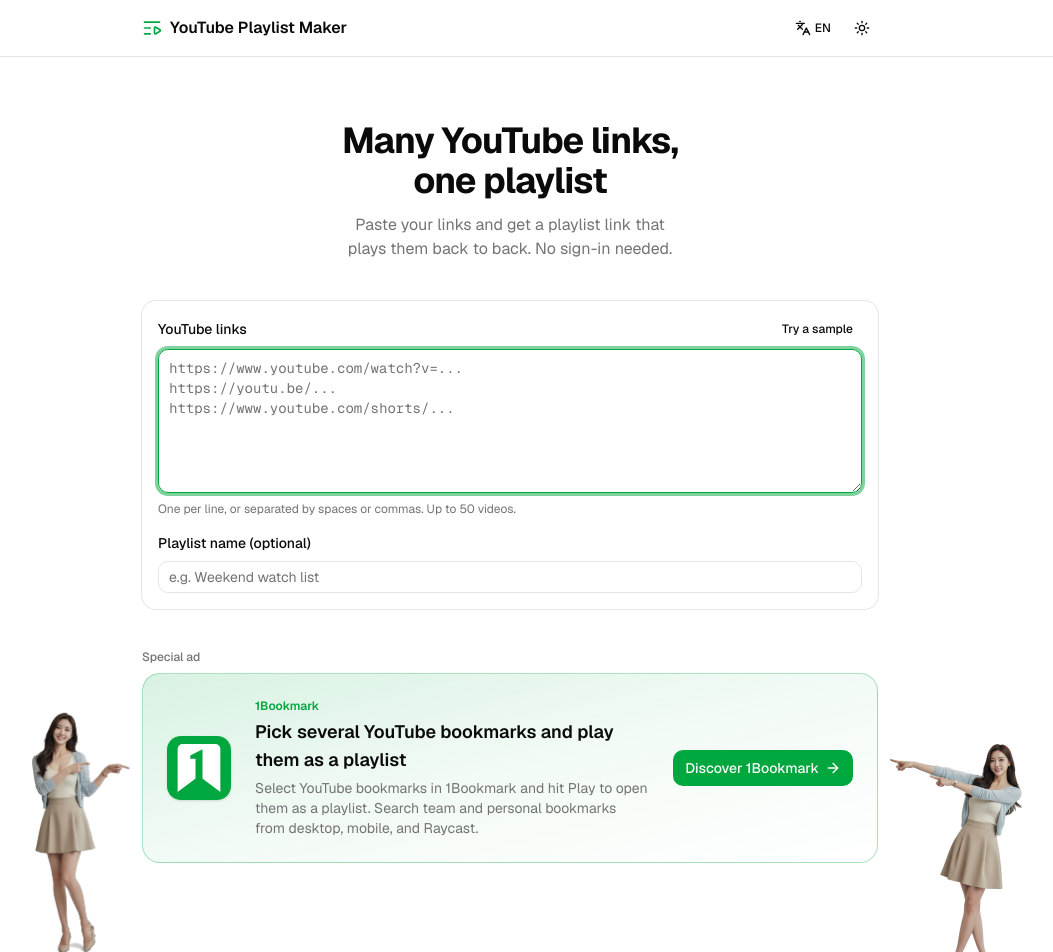
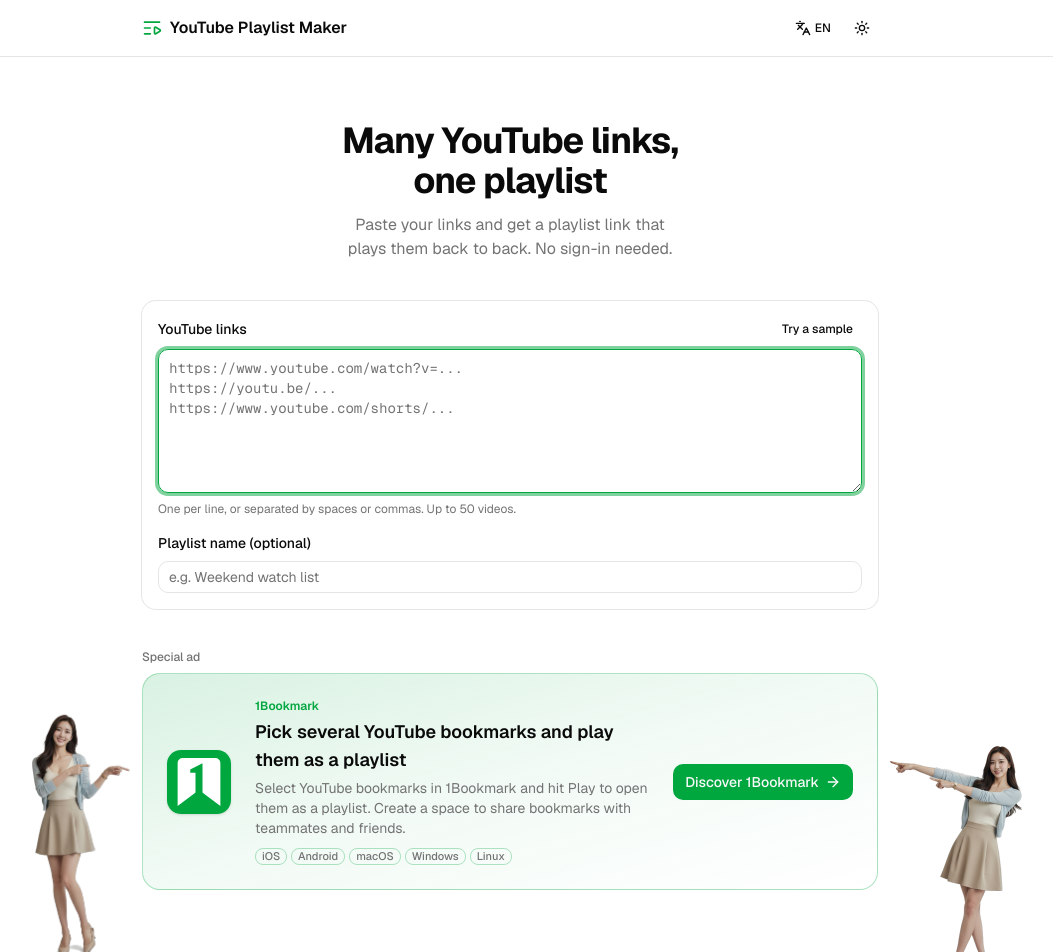
Before and after one commit to ACupofCommit/youtube-playlist-maker, a Next.js app: page /en in a window 1280 px wide. Shown: the top 952 px of the page, without its empty margins (130-1183 px from the left). Built offline with nearby package versions, Linux system fonts and the light colour scheme.

Commit message:
feat: 배너 문구를 공유 중심으로 바꾸고 플랫폼 라벨 추가, 좁은 화면에서 '특별한 광고'를 배너 바로 위에
Co-Authored-By: Claude Opus 5.5 (1M context) <noreply@anthropic.com>
Claude-Session: https://claude.ai/code/session_01EECRzdjPjQD6pFkym2rzZy

```diff
--- a/src/components/promo-banner.tsx
+++ b/src/components/promo-banner.tsx
@@ -1,6 +1,8 @@
 import Image from "next/image";
 import { ArrowRight } from "lucide-react";
 import type { Dictionary, Locale } from "@/lib/i18n";
+
+const PLATFORMS = ["iOS", "Android", "macOS", "Windows", "Linux"];
 
 export function PromoBanner({ lang, t }: { lang: Locale; t: Dictionary }) {
   const href = `https://1bookmark.net/?lang=${lang}&utm_source=youtube-playlist-maker&utm_medium=banner`;
@@ -17,6 +19,13 @@ export function PromoBanner({ lang, t }: { lang: Locale; t: Dictionary }) {
         <span className="text-primary text-xs font-semibold">{t.banner.eyebrow}</span>
         <h2 className="text-base font-semibold break-keep sm:text-lg">{t.banner.title}</h2>
         <p className="text-muted-foreground text-sm break-keep">{t.banner.body}</p>
+        <ul className="mt-1.5 flex flex-wrap gap-1">
+          {PLATFORMS.map((platform) => (
+            <li key={platform} className="border-primary/30 text-muted-foreground rounded-md border px-1.5 py-0.5 text-[11px] leading-none font-medium">
+              {platform}
+            </li>
+          ))}
+        </ul>
       </div>
       <span className="bg-primary text-primary-foreground inline-flex h-9 shrink-0 items-center whitespace-nowrap justify-center gap-1.5 self-start rounded-lg px-3 text-sm font-medium sm:self-center">
         {t.banner.cta}
--- a/src/components/promo-section.tsx
+++ b/src/components/promo-section.tsx
@@ -8,8 +8,7 @@ import type { Dictionary, Locale } from "@/lib/i18n";
 // - lg 이상: 배너 바깥 여백에 둔다. 위를 배너 가운데에 맞춘 뒤 손끝만큼 올린다.
 export function PromoSection({ lang, t }: { lang: Locale; t: Dictionary }) {
   return (
-    <section className="flex flex-col gap-2 pb-12 lg:pb-36">
-      <span className="text-muted-foreground text-xs font-medium">{t.banner.label}</span>
+    <section className="pb-12 lg:pb-36">
       <div className="flex items-center gap-1 lg:relative lg:block">
         <Image
           src="/banner/point-right.png"
@@ -18,7 +17,9 @@ export function PromoSection({ lang, t }: { lang: Locale; t: Dictionary }) {
           height={480}
           className="pointer-events-none h-32 w-auto shrink-0 translate-y-[27%] select-none sm:h-44 lg:absolute lg:top-1/2 lg:right-full lg:mr-3 lg:h-60 lg:-translate-y-[23%]"
         />
-        <div className="min-w-0 flex-1">
+        {/* 좁은 화면에서는 양옆에 인물이 붙으므로 표시를 배너 열 안에 둬 배너 바로 위에 오게 한다. */}
+        <div className="flex min-w-0 flex-1 flex-col gap-2">
+          <span className="text-muted-foreground text-xs font-medium">{t.banner.label}</span>
           <PromoBanner lang={lang} t={t} />
         </div>
         <Image
--- a/src/lib/i18n.ts
+++ b/src/lib/i18n.ts
@@ -48,7 +48,7 @@ const ko = {
     label: "특별한 광고",
     eyebrow: "1Bookmark",
     title: "유튜브 북마크를 여러 개 선택해서 바로 재생목록으로",
-    body: "1Bookmark에 모아 둔 YouTube 북마크를 골라 재생을 누르면 이 재생목록이 바로 열려요. 팀·개인 북마크를 데스크톱·모바일·Raycast 어디서나 검색하세요.",
+    body: "1Bookmark에 모아 둔 YouTube 북마크를 골라 재생을 누르면 이 재생목록이 바로 열려요. 스페이스를 만들어 동료나 친구와 북마크를 함께 나눠 보세요.",
     cta: "1Bookmark 알아보기",
   },
   footer: { madeBy: "커밋한잔이 만들었어요" },
@@ -99,7 +99,7 @@ const en: Dictionary = {
     label: "Special ad",
     eyebrow: "1Bookmark",
     title: "Pick several YouTube bookmarks and play them as a playlist",
-    body: "Select YouTube bookmarks in 1Bookmark and hit Play to open them as a playlist. Search team and personal bookmarks from desktop, mobile, and Raycast.",
+    body: "Select YouTube bookmarks in 1Bookmark and hit Play to open them as a playlist. Create a space to share bookmarks with teammates and friends.",
     cta: "Discover 1Bookmark",
   },
   footer: { madeBy: "Made by A Cup of Commit" },
```
